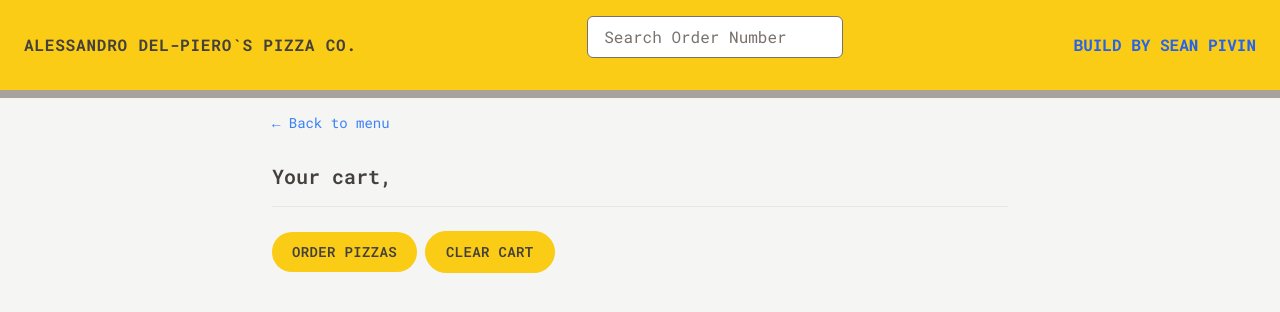
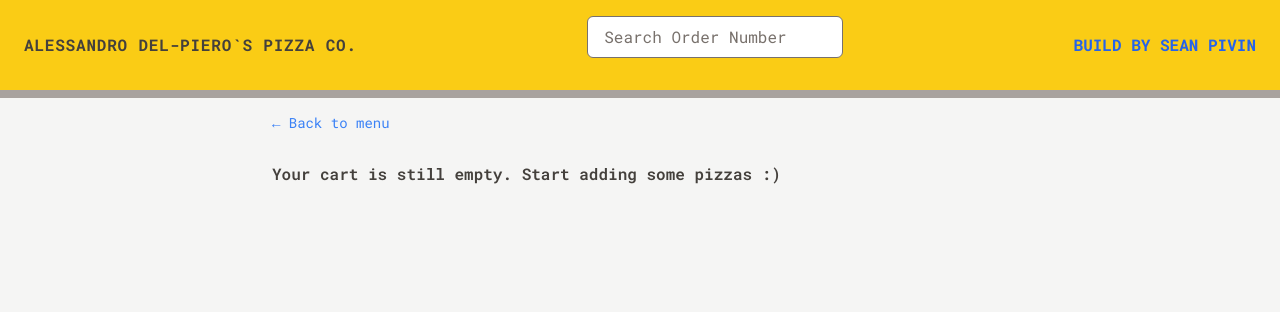
Before and after one commit to seanpivin/NY-Pizza, a React (Vite) app: page /cart in a window 1280 px wide. Shown: the top 312 px of the page. Built offline with nearby package versions, Linux system fonts and the light colour scheme.

Commit message:
empty cart conponent in use and styling

```diff
--- a/src/features/cart/Cart.jsx
+++ b/src/features/cart/Cart.jsx
@@ -3,35 +3,14 @@
 import Btn from "../../ui/btn";
 import CartItem from "./CartItem";
 import { clearCart, getCart } from "./cartSlice";
-
-// const fakeCart = [
-//   {
-//     pizzaId: 12,
-//     name: "Mediterranean",
-//     quantity: 2,
-//     unitPrice: 16,
-//     totalPrice: 32,
-//   },
-//   {
-//     pizzaId: 6,
-//     name: "Vegetale",
-//     quantity: 1,
-//     unitPrice: 13,
-//     totalPrice: 13,
-//   },
-//   {
-//     pizzaId: 11,
-//     name: "Spinach and Mushroom",
-//     quantity: 2,
-//     unitPrice: 15,
-//     totalPrice: 15,
-//   },
-// ];
+import EmptyCart from "./EmptyCart";
 
 function Cart() {
   const username = useSelector((state) => state.user.username);
   const cart = useSelector(getCart);
   const dispatch = useDispatch();
+
+  if (!cart.length) return <EmptyCart />;
 
   return (
     <div className=" px-4 py-3">
--- a/src/features/cart/EmptyCart.jsx
+++ b/src/features/cart/EmptyCart.jsx
@@ -1,11 +1,13 @@
-import { Link } from 'react-router-dom';
+import LinkBtn from "../../ui/LinkBtn";
 
 function EmptyCart() {
   return (
-    <div>
-      <Link to="/menu">&larr; Back to menu</Link>
+    <div className=" py-3 px-4">
+      <LinkBtn to="/menu">&larr; Back to menu</LinkBtn>
 
-      <p>Your cart is still empty. Start adding some pizzas :)</p>
+      <p className=" mt-7 font-semibold">
+        Your cart is still empty. Start adding some pizzas :)
+      </p>
     </div>
   );
 }
```
